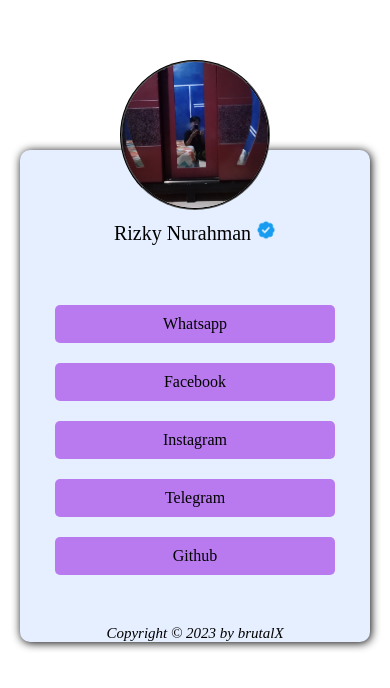
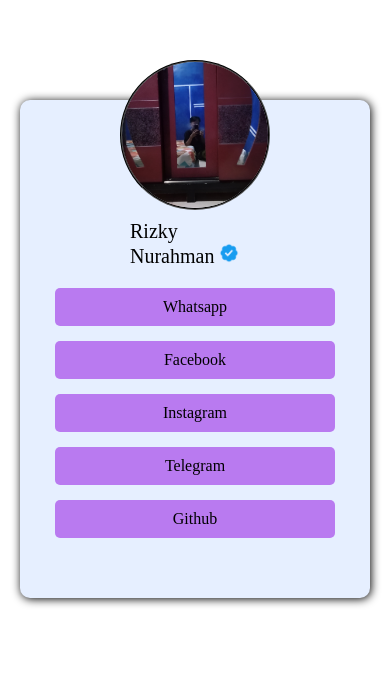
Before and after one commit to brutalX-04/profile, a plain HTML site: page index.html in a window 390 px wide. Drawn offline with Linux system fonts and the light colour scheme.

Commit message:
Add files via upload

```diff
--- a/css/style.css
+++ b/css/style.css
@@ -4,19 +4,18 @@
 	box-sizing: border-box;
 }
 
-.body {
-	height: 100vh;
-}
+
 
 .profile {
 	max-height: 200px;
 	border-radius: 50%;
-	margin-top: -100px;
+	margin-top: -50px;
 	border: 2px groove black;
 }
 
 .card-name {
 	display: flex;
+	flex-direction: row;
 }
 
 .verif {
@@ -29,26 +28,34 @@
 }
 
 .card {
-	margin: 150px 20px;
+	margin: 100px 50px 50px;
 	display: flex;
-	flex-direction: column;
+	flex-direction: row;
 	align-items: center;
 	background-color: #e6efff;
 	border-radius: 10px;
 	box-shadow: 1px 1px 10px black;
+	padding: 50px 100px 50px;
 }
 
-.link-sosmed {
-	margin: 50px 10px;
+.card-profile {
 	display: flex;
 	flex-direction: column;
 	align-items: center;
-	gap: 20px;
+	margin-right: auto;
+}
+
+.card-sosmed {
+	margin: 10px;
+	display: flex;
+	flex-direction: column;
+	align-items: center;
+	gap: 15px;
 }
 
 .card-link {
 	padding: 15px;
-	width: 450px;
+	width: 300px;
 	border-radius: 5px;
 	text-align: center;
 	background-color: #b97af0;
@@ -65,13 +72,26 @@ a {
 	color: black;
 }
 
-.footer {
-	font-style: italic;
-}
+
+@media only screen and (max-width: 800px) {
+	.card {
+		margin: 100px 20px 50px;
+		display: flex;
+		flex-direction: column;
+		align-items: center;
+		background-color: #e6efff;
+		border-radius: 10px;
+		box-shadow: 1px 1px 10px black;
+	}
+
+	.card-profile {
+		display: flex;
+		flex-direction: column;
+		align-items: center;
+		margin-right: 0;
+	}
 
 
-
-@media only screen and (max-width: 600px) {
 	.card-link {
 		width: 280px;
 		padding: 10px;
--- a/index.html
+++ b/index.html
@@ -8,31 +8,19 @@
 	<title>Who are you ?</title>
 </head>
 <body>
-	<div class="body">
-		<div class="card">
+	<div class="card">
+		<div class="card-profile">
 			<img class="profile" src="img/profile.jpg">
 			<div class="card-name">
 				<p class="name">Rizky Nurahman <img class="verif" src="img/verif.png"></p>
 			</div>
-			<div class="link-sosmed">
-				<div class="card-link">
-					<a href="https://wa.me/6285219809271" > Whatsapp</a>
-				</div>
-				<div class="card-link">
-					<a href="https://www.facebook.com/brutalid.xyz"> Facebook</a>
-				</div>
-				<div class="card-link">
-					<a href="https://www.instagram.com/brutalid_"> Instagram</a>
-				</div>
-				<div class="card-link">
-					<a href="https://t.me/brutalX_04"> Telegram</a>
-				</div>
-				<div class="card-link">
-					<a href="https://github.com/brutalX-04"> Github</a>
-				</div>
-			</div>
-			<div class="blank"></div>
-			<p class="footer">Copyright &copy; 2023 by brutalX</p>
+		</div>
+		<div class="card-sosmed">
+			<a  class ="card-link" href="https://wa.me/6285219809271" > Whatsapp</a>
+			<a class="card-link" href="https://www.facebook.com/brutalid.xyz"> Facebook</a>
+			<a class="card-link" href="https://www.instagram.com/brutalid_"> Instagram</a>
+			<a class="card-link" href="https://t.me/brutalX_04"> Telegram</a>
+			<a class="card-link" href="https://github.com/brutalX-04"> Github</a>
 		</div>
 	</div>
 </body>
```
